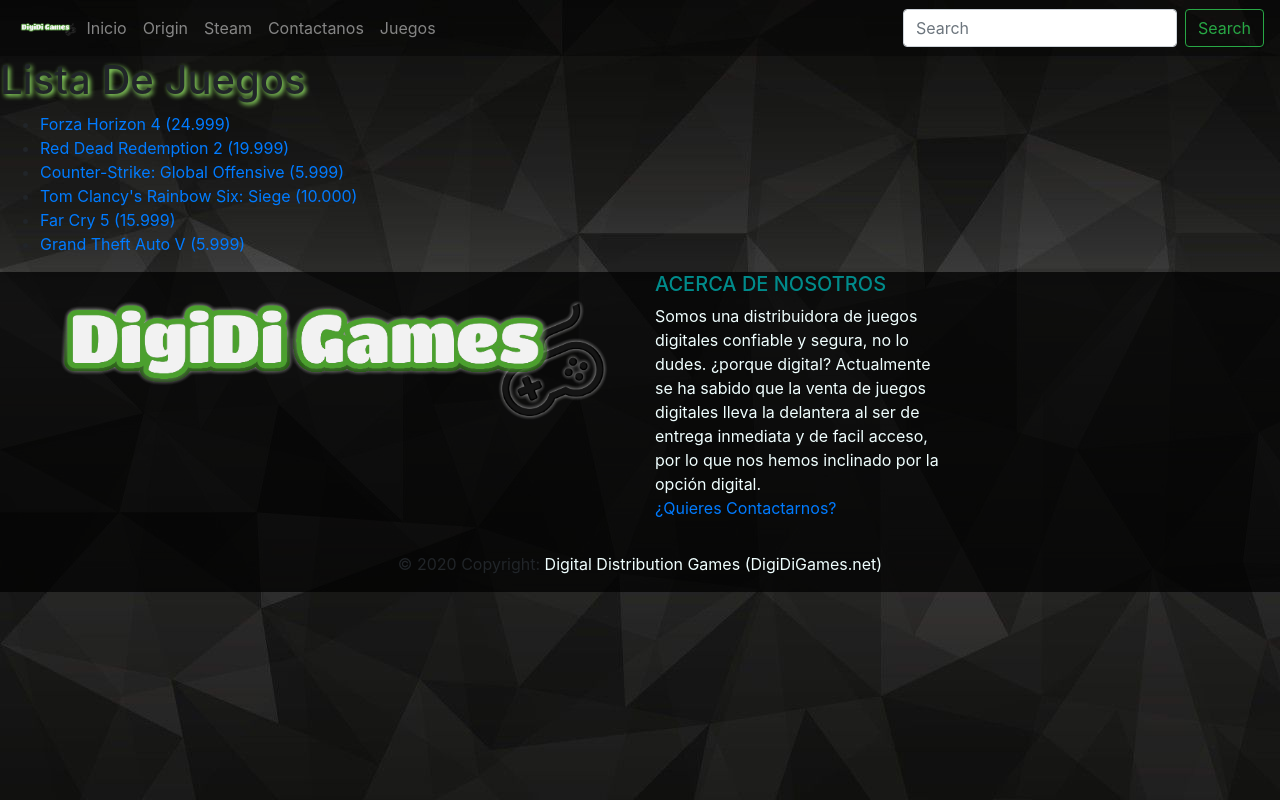
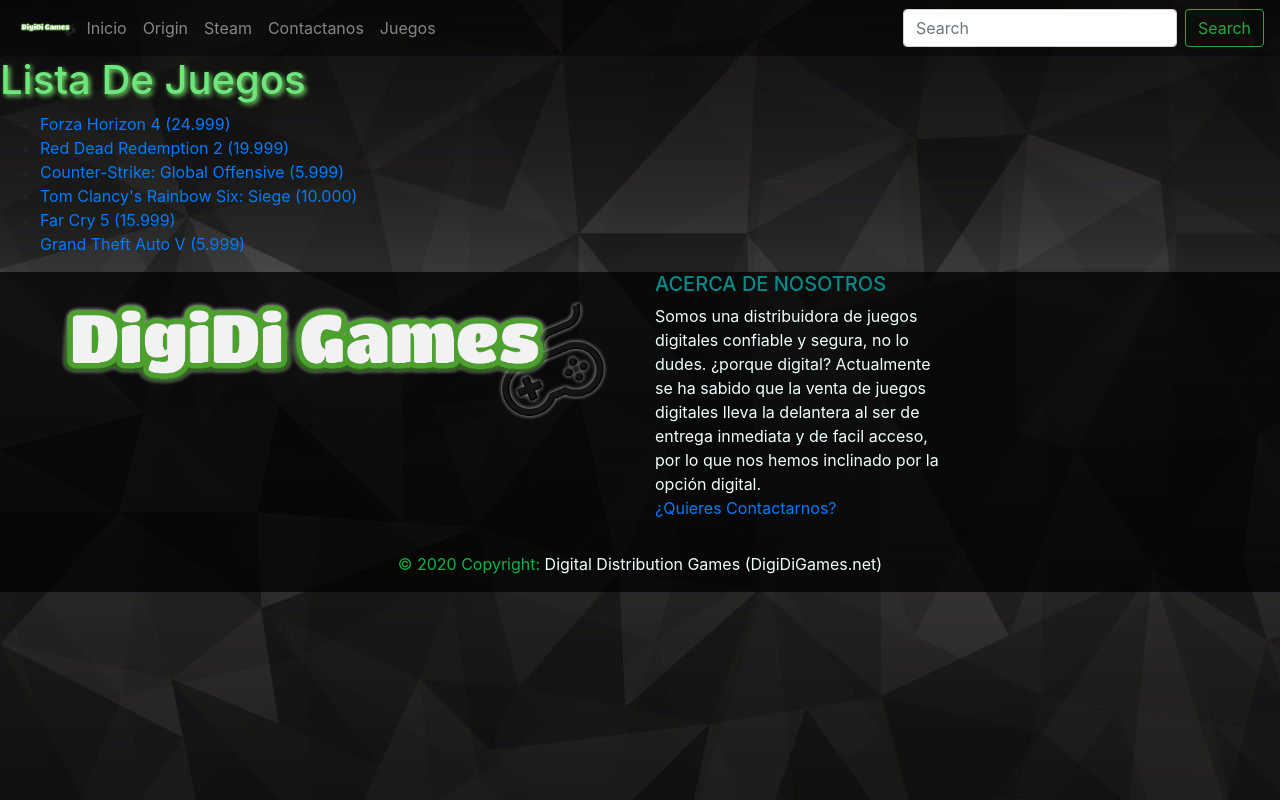
Before and after one commit to Crvillegas/Fase2_Villegas_Rivera_Lagos_006, a Django app: page /catalogo/juegos/ in a window 1280 px wide. Run offline with Django 3.2, Linux system fonts and the light colour scheme; data comes from the database, SQL or seed files in the repository; both versions use the stored data as it was after the commit; some libraries are stand-ins or nearby versions.

Commit message:
VideoJuegos: Entrega Fase 2

```diff
--- a/digidigames/catalogo/static/css/estilos.css
+++ b/digidigames/catalogo/static/css/estilos.css
@@ -7,10 +7,14 @@ body
 }
 
 
+
+
+
 h1 {
     text-align: left;
-    text-shadow: 2px 2px 5px #a4ff6f;
-    color: #6eff9a
+
+    text-shadow: 2px 2px 5px #7ae76d;
+
 }
 h2 {
     text-shadow: 2px 2px 5px #a4ff6f;
@@ -40,8 +44,9 @@ h2 {
     color: #a6ffb2;
 }
 .caja2{
+      color: rgb(120, 228, 129);
        border-style: groove;
-       border-color: #5c7261;
+       border-color: #5f8167;
        border-width: 1%;
        font-family: "Arial", Helvetica, sans-serif;
        font-size:13px;
--- a/digidigames/catalogo/templates/base_generic.html
+++ b/digidigames/catalogo/templates/base_generic.html
@@ -97,7 +97,7 @@
 
 
 
-          <div class="footer-copyright text-center py-3">© 2020 Copyright:
+          <div style="color: rgb(10, 180, 67);" class="footer-copyright text-center py-3">© 2020 Copyright:
             <a class="colorfuente"  href="{%url 'index' %}"> Digital Distribution Games (DigiDiGames.net)</a>
           </div>
 
--- a/digidigames/catalogo/templates/catalogo/juego_list.html
+++ b/digidigames/catalogo/templates/catalogo/juego_list.html
@@ -2,7 +2,7 @@
 
 {% block content %}
 
-<h1>Lista De Juegos</h1>
+<h1 style="color:  #6de67d">Lista De Juegos</h1>
     {% if juego_list %}
     <ul>
         {%for juego in juego_list%}
```
Also changed, not shown: digidigames/db.sqlite3.
